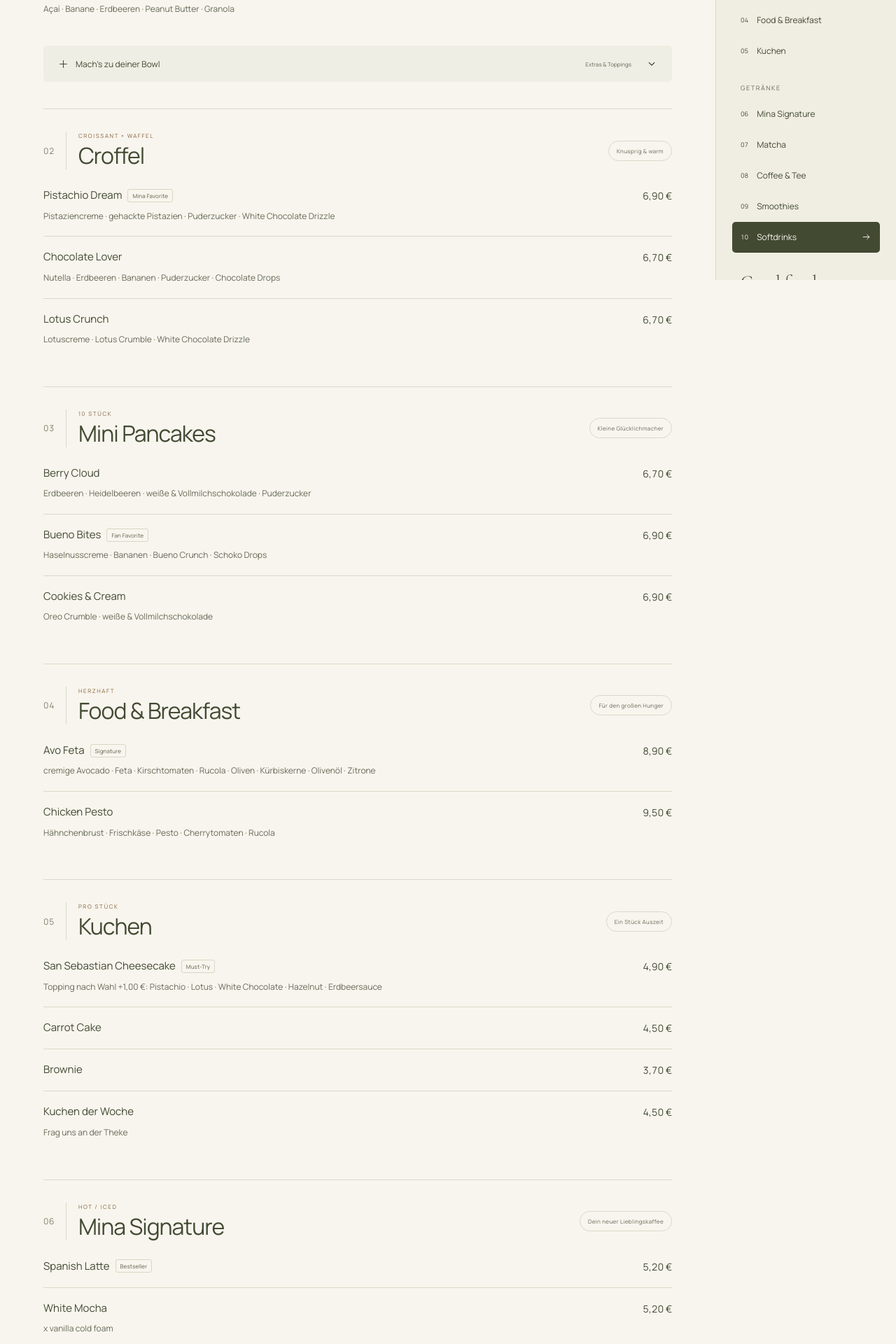
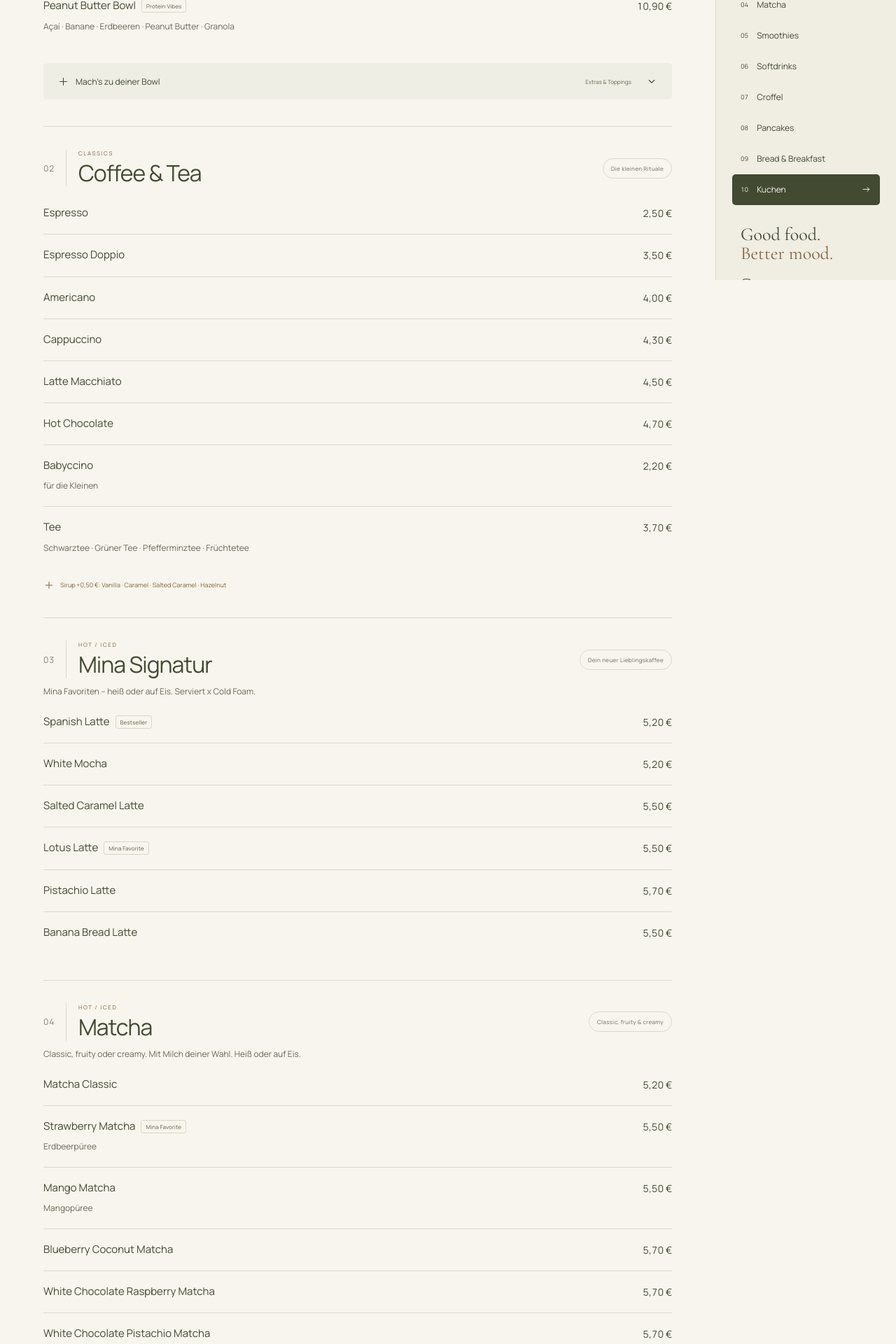
Before and after one commit to itachiyek/mina, a React (Vite) app: page / in a window 1280 px wide. Shown: the part 400-2320 px from the top of the page at 70% size. Built offline with nearby package versions, Linux system fonts and the light colour scheme.

Commit message:
Update menu items, prices and category order

```diff
--- a/App.jsx
+++ b/App.jsx
@@ -15,7 +15,7 @@ const categoryNotes = {
   food: "Für den großen Hunger",
   kuchen: "Ein Stück Auszeit",
   signature: "Dein neuer Lieblingskaffee",
-  matcha: "Fresh, fruity & pure",
+  matcha: "Classic, fruity & creamy",
   coffee: "Die kleinen Rituale",
   smoothies: "Frisch gemixt",
   softdrinks: "Eine kleine Erfrischung",
@@ -123,12 +123,8 @@ function CategoryNavigation({ active, onNavigate, mobile = false }) {
       className="category-navigation"
       aria-label={mobile ? "Mobile Menükategorien" : "Menükategorien"}
     >
-      {["Essen & Süßes", "Getränke"].map((group, groupIndex) => (
-        <div className="nav-group" key={group}>
-          <p className="nav-group__label">{group}</p>
-          {categories
-            .slice(groupIndex === 0 ? 0 : 5, groupIndex === 0 ? 5 : 10)
-            .map((category, index) => {
+      <div className="nav-group">
+        {categories.map((category, index) => {
           const current = active === category.id;
           return (
             <a
@@ -153,7 +149,7 @@ function CategoryNavigation({ active, onNavigate, mobile = false }) {
                 />
               )}
               <span className="category-link__number">
-                    {String(index + 1 + groupIndex * 5).padStart(2, "0")}
+                {String(index + 1).padStart(2, "0")}
               </span>
               <span className="category-link__name">{category.label}</span>
               <span className="category-link__arrow">
@@ -163,7 +159,6 @@ function CategoryNavigation({ active, onNavigate, mobile = false }) {
           );
         })}
       </div>
-      ))}
     </nav>
   );
 }
@@ -415,27 +410,16 @@ function MenuSection({ category, index }) {
       </header>
       <div className="section-body">
         <div className="section-list">
+          {category.intro && <p className="section-intro">{category.intro}</p>}
           <div className="menu-items">
             {category.items.map((item, itemIndex) => (
               <MenuItem item={item} key={`${item.name}-${itemIndex}`} />
             ))}
           </div>
-          {category.id === "matcha" && (
-            <p className="section-footnote">
-              <Icon name="cup" size={16} />
-              Mit Milch deiner Wahl. Heiß oder auf Eis.
-            </p>
-          )}
-          {category.id === "signature" && (
-            <p className="section-footnote">
-              <Icon name="cup" size={16} />
-              Alle Signature Lattes auch auf Eis.
-            </p>
-          )}
-          {category.id === "coffee" && (
+          {category.note && (
             <p className="section-footnote">
               <Icon name="plus" size={16} />
-              {category.intro}
+              {category.note}
             </p>
           )}
         </div>
--- a/menu.js
+++ b/menu.js
@@ -5,14 +5,14 @@ export const menu = {
       id: "bowls",
       label: "Açaí Bowls",
       title: "Açaí Bowls",
-      kicker: "Unser Signature",
+      kicker: "Our Signature",
       intro:
-        "Eiskalte Açaí-Basis, frisch püriert, mit Toppings, die knacken. Das, wofür ihr herkommt.",
+        "Cremige Açaí-Basis, kalt serviert, mit frischen Früchten und leckeren Toppings.",
       items: [
         {
           name: "Mina Bowl",
           image: "mina-bowl.jpg",
-          price: 10.9,
+          price: 9.9,
           badge: "Signature",
           tagline: "Açaí, but make it special.",
           desc: [
@@ -26,7 +26,7 @@ export const menu = {
         },
         {
           name: "Tropical Bowl",
-          price: 10.9,
+          price: 9.9,
           badge: "Sunny",
           desc: [
             "Açaí",
@@ -34,12 +34,13 @@ export const menu = {
             "Kokoschips",
             "Granola",
             "White Chocolate Drizzle",
+            "Chia-Pudding",
           ],
         },
         {
           name: "Bueno Bowl",
           image: "bueno-bowl.jpg",
-          price: 11.9,
+          price: 10.9,
           badge: "Fan Favorite",
           desc: [
             "Açaí",
@@ -52,15 +53,31 @@ export const menu = {
         },
         {
           name: "Peanut Butter Bowl",
-          price: 11.9,
+          price: 10.9,
           badge: "Protein Vibes",
           desc: ["Açaí", "Banane", "Erdbeeren", "Peanut Butter", "Granola"],
         },
       ],
       extras: [
         {
+          title: "Creams",
+          price: 1,
+          options: [
+            "Pistaziencreme",
+            "Erdnussbutter",
+            "Weiße Schokolade",
+            "Haselnusscreme",
+            "Chia-Pudding",
+          ],
+        },
+        {
+          title: "Toppings",
+          price: 0.7,
+          options: ["Granola", "Kokoschips", "Schoko-Drops", "Bueno Crunch"],
+        },
+        {
           title: "Obst",
-          price: 1.0,
+          price: 1,
           options: [
             "Banane",
             "Erdbeeren",
@@ -69,19 +86,192 @@ export const menu = {
             "Mango-Maracuja",
           ],
         },
+      ],
+    },
+    {
+      id: "coffee",
+      label: "Coffee & Tea",
+      title: "Coffee & Tea",
+      kicker: "Classics",
+      intro: "",
+      items: [
         {
-          title: "Toppings",
-          price: 0.7,
-          options: ["Granola", "Kokoschips", "Schoko-Drops"],
+          name: "Espresso",
+          price: 2.5,
+          desc: [],
         },
         {
-          title: "Creams",
-          price: 1.0,
-          options: [
-            "Pistaziencreme",
-            "Erdnussbutter",
-            "Weiße Schokolade",
-            "Haselnusscreme",
+          name: "Espresso Doppio",
+          price: 3.5,
+          desc: [],
+        },
+        {
+          name: "Americano",
+          price: 4,
+          desc: [],
+        },
+        {
+          name: "Cappuccino",
+          price: 4.3,
+          desc: [],
+        },
+        {
+          name: "Latte Macchiato",
+          price: 4.5,
+          desc: [],
+        },
+        {
+          name: "Hot Chocolate",
+          price: 4.7,
+          desc: [],
+        },
+        {
+          name: "Babyccino",
+          price: 2.2,
+          desc: ["für die Kleinen"],
+        },
+        {
+          name: "Tee",
+          price: 3.7,
+          desc: ["Schwarztee", "Grüner Tee", "Pfefferminztee", "Früchtetee"],
+        },
+      ],
+      note: "Sirup +0,50 €: Vanilla · Caramel · Salted Caramel · Hazelnut",
+    },
+    {
+      id: "signature",
+      label: "Mina Signatur",
+      title: "Mina Signatur",
+      kicker: "Hot / Iced",
+      intro: "Mina Favoriten – heiß oder auf Eis. Serviert x Cold Foam.",
+      items: [
+        {
+          name: "Spanish Latte",
+          price: 5.2,
+          badge: "Bestseller",
+          desc: [],
+        },
+        {
+          name: "White Mocha",
+          price: 5.2,
+          desc: [],
+        },
+        {
+          name: "Salted Caramel Latte",
+          price: 5.5,
+          desc: [],
+        },
+        {
+          name: "Lotus Latte",
+          price: 5.5,
+          badge: "Hype",
+          desc: [],
+        },
+        {
+          name: "Pistachio Latte",
+          price: 5.7,
+          desc: [],
+        },
+        {
+          name: "Banana Bread Latte",
+          price: 5.5,
+          desc: [],
+        },
+      ],
+    },
+    {
+      id: "matcha",
+      label: "Matcha",
+      title: "Matcha",
+      kicker: "Hot / Iced",
+      intro:
+        "Classic, fruity oder creamy. Mit Milch deiner Wahl. Heiß oder auf Eis.",
+      items: [
+        {
+          name: "Matcha Classic",
+          price: 5.2,
+          desc: [],
+        },
+        {
+          name: "Strawberry Matcha",
+          price: 5.5,
+          badge: "Hype",
+          desc: ["Erdbeerpüree"],
+        },
+        {
+          name: "Mango Matcha",
+          price: 5.5,
+          desc: ["Mangopüree"],
+        },
+        {
+          name: "Blueberry Coconut Matcha",
+          price: 5.7,
+          desc: [],
+        },
+        {
+          name: "White Chocolate Raspberry Matcha",
+          price: 5.7,
+          desc: [],
+        },
+        {
+          name: "White Chocolate Pistachio Matcha",
+          price: 5.7,
+          desc: [],
+        },
+      ],
+    },
+    {
+      id: "smoothies",
+      label: "Smoothies",
+      title: "Smoothies",
+      kicker: "Frisch gemixt",
+      intro: "Pure fruit. Easy mood.",
+      items: [
+        {
+          name: "Berry Smoothie",
+          price: 5.5,
+          desc: ["Erdbeere", "Himbeere", "Heidelbeere", "Banane", "Haferdrink"],
+        },
+        {
+          name: "Tropical",
+          price: 5.5,
+          desc: ["Mango", "Maracuja", "Banane", "Haferdrink"],
+        },
+        {
+          name: "Green Goddess",
+          price: 5.7,
+          badge: "Glow",
+          desc: ["Avocado", "Banane", "Mango", "Spinat", "Honig", "Haferdrink"],
+        },
+      ],
+    },
+    {
+      id: "softdrinks",
+      label: "Softdrinks",
+      title: "Softdrinks",
+      kicker: "Eiskalt",
+      intro: "",
+      items: [
+        {
+          name: "Wasser",
+          price: 3.2,
+          desc: ["still / sprudel · 0,25 l"],
+        },
+        {
+          name: "Fritz Kola",
+          price: 3.9,
+          desc: ["classic / zero · 0,33 l"],
+        },
+        {
+          name: "Red Bull",
+          price: 3.9,
+          desc: ["Classic / Zero · White · Heidelbeere · Kaktusfeige"],
+        },
+        {
+          name: "Eistee Elephant Bay",
+          price: 3.9,
+          desc: [
+            "Peach (classic / zero) · Watermelon · Cherry · Lemon · Granatapfel",
           ],
         },
       ],
@@ -91,8 +281,7 @@ export const menu = {
       label: "Croffel",
       title: "Croffel",
       kicker: "Croissant × Waffel",
-      intro:
-        "Außen karamellisiert-knusprig, innen buttrig-weich. Frisch aus dem Waffeleisen.",
+      intro: "Außen knusprig, innen soft. Frisch aus dem Waffeleisen.",
       items: [
         {
           name: "Pistachio Dream",
@@ -126,21 +315,15 @@ export const menu = {
     },
     {
       id: "pancakes",
-      label: "Mini Pancakes",
-      title: "Mini Pancakes",
+      label: "Pancakes",
+      title: "Pancakes",
       kicker: "10 Stück",
-      intro:
-        "Fluffige Mini-Pancakes, großzügig getoppt. Zum Teilen gedacht – wird aber selten geteilt.",
+      intro: "Fluffig, warm und großzügig getoppt.",
       items: [
         {
           name: "Berry Cloud",
           price: 6.7,
-          desc: [
-            "Erdbeeren",
-            "Heidelbeeren",
-            "weiße & Vollmilchschokolade",
-            "Puderzucker",
-          ],
+          desc: ["Erdbeeren", "Heidelbeeren", "weiße & Vollmilchschokolade"],
         },
         {
           name: "Bueno Bites",
@@ -157,10 +340,10 @@ export const menu = {
     },
     {
       id: "food",
-      label: "Food & Breakfast",
-      title: "Food & Breakfast",
+      label: "Bread & Breakfast",
+      title: "Bread & Breakfast",
       kicker: "Herzhaft",
-      intro: "Für alle, die es lieber deftig mögen.",
+      intro: "Für alle, die es lieber herzhaft mögen.",
       items: [
         {
           name: "Avo Feta",
@@ -171,12 +354,10 @@ export const menu = {
           desc: [
             "cremige Avocado",
             "Feta",
-            "Kirschtomaten",
+            "Cherrytomaten",
             "Rucola",
-            "Oliven",
             "Kürbiskerne",
             "Olivenöl",
-            "Zitrone",
           ],
         },
         {
@@ -190,6 +371,16 @@ export const menu = {
             "Rucola",
           ],
         },
+        {
+          name: "Smoked Salmon",
+          price: 10.5,
+          desc: ["Frischkäse", "Räucherlachs", "Gurke", "Sesam", "Avocado"],
+        },
+        {
+          name: "Burrata Tomato",
+          price: 9.5,
+          desc: ["Burrata", "Tomaten", "Pesto", "Rucola", "Balsamico"],
+        },
       ],
     },
     {
@@ -197,7 +388,7 @@ export const menu = {
       label: "Kuchen",
       title: "Kuchen",
       kicker: "Pro Stück",
-      intro: "Täglich frisch. Wenn's weg ist, ist es weg.",
+      intro: "",
       items: [
         {
           name: "San Sebastian Cheesecake",
@@ -207,8 +398,16 @@ export const menu = {
             "Topping nach Wahl +1,00 €: Pistachio · Lotus · White Chocolate · Hazelnut · Erdbeersauce",
           ],
         },
-        { name: "Carrot Cake", price: 4.5, desc: [] },
-        { name: "Brownie", price: 3.7, desc: [] },
+        {
+          name: "Carrot Cake",
+          price: 4.5,
+          desc: [],
+        },
+        {
+          name: "Brownie",
+          price: 3.7,
+          desc: [],
+        },
         {
           name: "Kuchen der Woche",
           price: 4.5,
@@ -216,110 +415,5 @@ export const menu = {
         },
       ],
     },
-    {
-      id: "signature",
-      label: "Mina Signature",
-      title: "Mina Signature",
-      kicker: "Hot / Iced",
-      intro: "Unsere eigenen Kreationen. Heiß oder auf Eis – du entscheidest.",
-      items: [
-        { name: "Spanish Latte", price: 5.2, badge: "Bestseller", desc: [] },
-        { name: "White Mocha", price: 5.2, desc: ["x vanilla cold foam"] },
-        { name: "Salted Caramel Latte", price: 5.5, desc: [] },
-        { name: "Lotus Latte", price: 5.5, badge: "Hype", desc: [] },
-        { name: "Pistachio Latte", price: 5.7, desc: [] },
-      ],
-    },
-    {
-      id: "matcha",
-      label: "Matcha",
-      title: "Matcha",
-      kicker: "Hot / Iced",
-      intro: "Fresh, fruity & pure. Mit Milch deiner Wahl – heiß oder auf Eis.",
-      items: [
-        { name: "Matcha Classic", price: 5.2, desc: [] },
-        {
-          name: "Strawberry Matcha",
-          price: 5.5,
-          badge: "Hype",
-          desc: ["Erdbeerpüree"],
-        },
-        { name: "Mango Matcha", price: 5.5, desc: ["Mangopüree"] },
-        { name: "Blueberry Coconut Matcha", price: 5.7, desc: [] },
-        { name: "White Chocolate Raspberry Matcha", price: 5.7, desc: [] },
-        { name: "White Chocolate Pistachio Matcha", price: 5.7, desc: [] },
-      ],
-    },
-    {
-      id: "coffee",
-      label: "Coffee & Tee",
-      title: "Coffee & more",
-      kicker: "Classics",
-      intro: "Sirup +0,50 €: Vanilla · Caramel · Salted Caramel · Hazelnut",
-      items: [
-        { name: "Espresso", price: 2.5, desc: [] },
-        { name: "Espresso Doppio", price: 3.5, desc: [] },
-        { name: "Americano", price: 4.0, desc: [] },
-        { name: "Cappuccino", price: 4.3, desc: [] },
-        { name: "Latte Macchiato", price: 4.5, desc: [] },
-        { name: "Hot Chocolate", price: 4.7, desc: [] },
-        { name: "White Hot Chocolate", price: 4.8, desc: [] },
-        { name: "Babyccino", price: 2.2, desc: ["für die Kleinen"] },
-        {
-          name: "Tee",
-          price: 3.7,
-          desc: ["Schwarztee", "Grüner Tee", "Pfefferminztee", "Früchtetee"],
-        },
-      ],
-    },
-    {
-      id: "smoothies",
-      label: "Smoothies",
-      title: "Smoothies",
-      kicker: "Frisch gemixt",
-      intro: "Nur Frucht, Haferdrink und gute Laune.",
-      items: [
-        {
-          name: "Berry Smoothie",
-          price: 5.7,
-          desc: ["Erdbeere", "Himbeere", "Heidelbeere", "Banane", "Haferdrink"],
-        },
-        {
-          name: "Tropical",
-          price: 5.7,
-          desc: ["Mango", "Maracuja", "Banane", "Haferdrink"],
-        },
-        {
-          name: "Green Goddess",
-          price: 5.9,
-          badge: "Glow",
-          desc: ["Avocado", "Banane", "Mango", "Spinat", "Honig", "Haferdrink"],
-        },
-      ],
-    },
-    {
-      id: "softdrinks",
-      label: "Softdrinks",
-      title: "Softdrinks",
-      kicker: "Eiskalt",
-      intro: "",
-      items: [
-        { name: "Wasser", price: 3.2, desc: ["still / sprudel · 0,25 l"] },
-        { name: "Wasser", price: 6.9, desc: ["still / sprudel · 0,75 l"] },
-        { name: "Fritz Kola", price: 3.9, desc: ["classic / zero · 0,33 l"] },
-        {
-          name: "Red Bull",
-          price: 3.9,
-          desc: ["Classic / Zero · White · Heidelbeere · Kaktusfeige"],
-        },
-        {
-          name: "Eistee Elephant Bay",
-          price: 3.9,
-          desc: [
-            "Peach (classic / zero) · Watermelon · Cherry · Lemon · Granatapfel",
-          ],
-        },
-      ],
-    },
   ],
 };
--- a/styles.css
+++ b/styles.css
@@ -149,17 +149,6 @@ h2:focus {
   font-size: 23px;
   color: var(--bronze);
 }
-.nav-group + .nav-group {
-  margin-top: 24px;
-}
-.nav-group__label {
-  font-size: 9px;
-  font-weight: 600;
-  letter-spacing: 1.6px;
-  text-transform: uppercase;
-  color: var(--muted);
-  margin: 0 12px 9px;
-}
 .category-link {
   position: relative;
   isolation: isolate;
@@ -292,6 +281,13 @@ h2:focus {
 .section-list {
   min-width: 0;
   width: 100%;
+}
+.section-intro {
+  max-width: 660px;
+  color: var(--muted);
+  font-size: 12px;
+  line-height: 1.75;
+  margin: 6px 0 4px;
 }
 .menu-item {
   display: flex;
@@ -545,7 +541,9 @@ h2:focus {
     background: var(--olive);
     color: var(--paper);
     box-shadow: 0 3px 9px rgb(66 74 50 / 10%);
-    transition: background 0.2s, box-shadow 0.2s;
+    transition:
+      background 0.2s,
+      box-shadow 0.2s;
   }
   .mobile-menu-button svg {
     width: 20px;
@@ -619,16 +617,10 @@ h2:focus {
     line-height: 1.3;
     margin-bottom: 25px;
   }
-  .drawer .nav-group__label {
-    margin-left: 0;
-  }
   .drawer .category-link {
     min-height: 46px;
     font-size: 13px;
     padding: 0 13px;
-  }
-  .drawer .nav-group + .nav-group {
-    margin-top: 23px;
   }
   .drawer__bottom {
     margin-top: 25px;
```
Also changed, not shown: 1 other file (tests, documents, lock files or other folders). Lines whose indentation alone changed are shown as unchanged.
